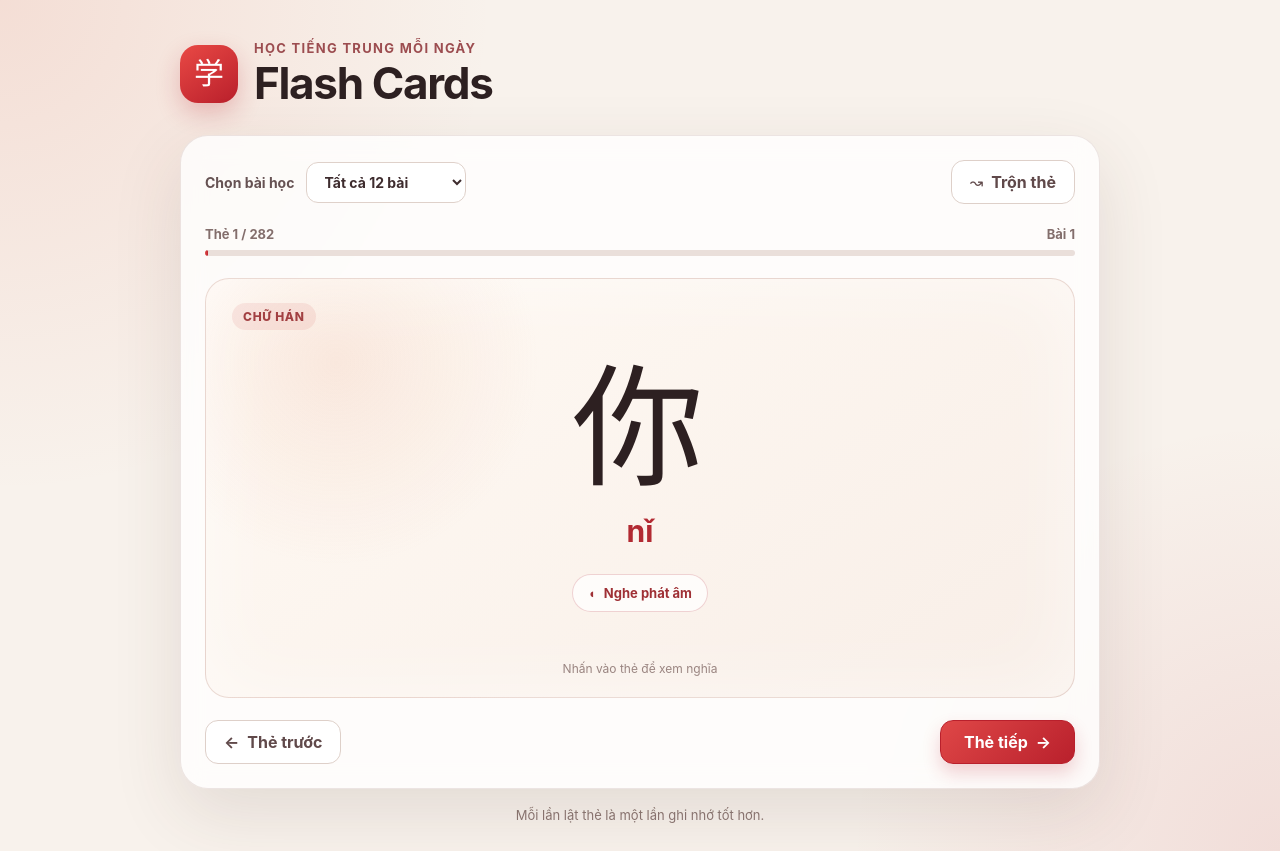
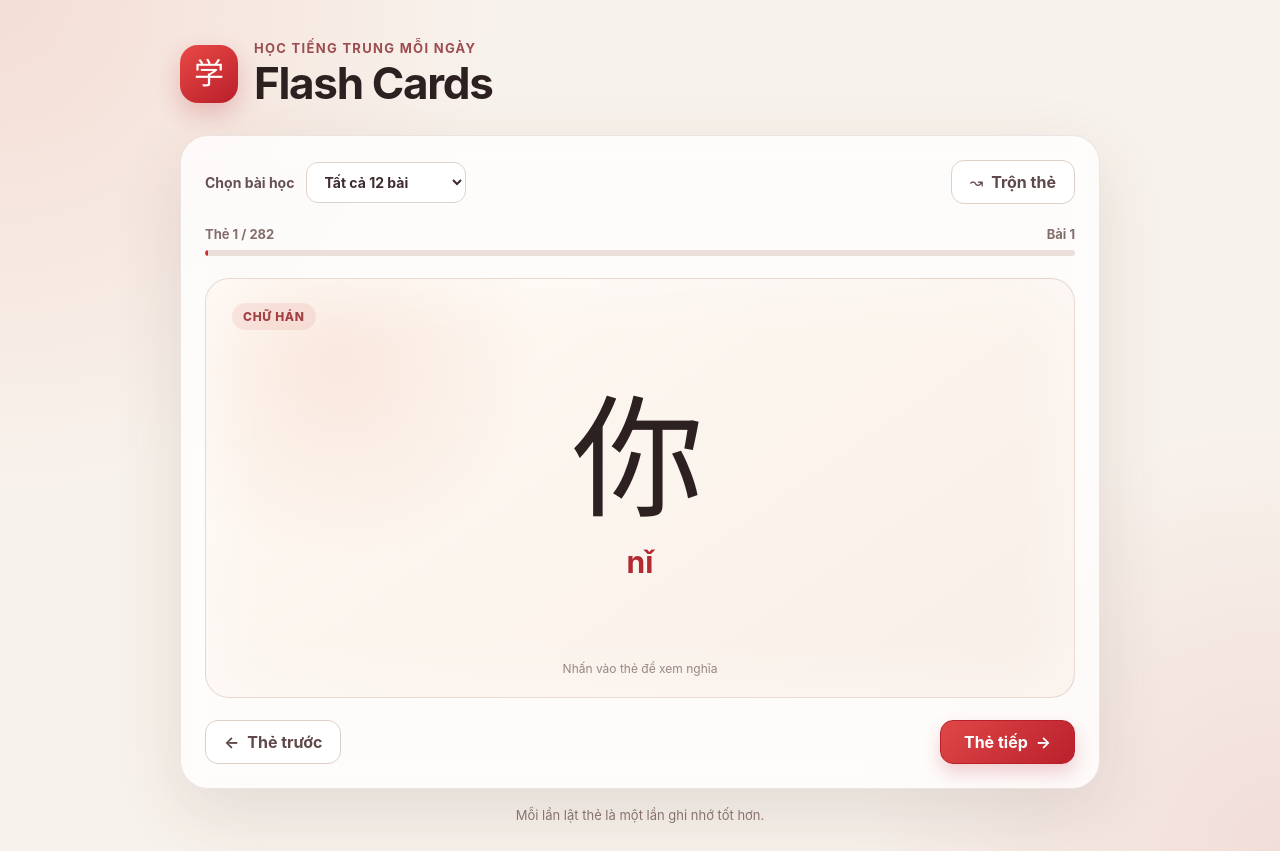
Before and after one commit to tadabngn0132/Xue-Hanyu, a React (Vite) app: page / in a window 1280 px wide. Built offline with nearby package versions, Linux system fonts and the light colour scheme.

Commit message:
Remove speak button

```diff
--- a/src/App.jsx
+++ b/src/App.jsx
@@ -77,18 +77,6 @@ function App() {
     goToCard(0)
   }
 
-  const handleSpeak = (event) => {
-    event.stopPropagation()
-
-    if (!('speechSynthesis' in window)) return
-
-    window.speechSynthesis.cancel()
-    const utterance = new SpeechSynthesisUtterance(currentWord.word)
-    utterance.lang = 'zh-CN'
-    utterance.rate = 0.8
-    window.speechSynthesis.speak(utterance)
-  }
-
   return (
     <main className="app-shell">
       <AppHeader />
@@ -112,7 +100,6 @@ function App() {
           word={currentWord}
           isFlipped={isFlipped}
           onFlip={() => setIsFlipped((flipped) => !flipped)}
-          onSpeak={handleSpeak}
         />
 
         <CardNavigation
--- a/src/components/FlashCard.jsx
+++ b/src/components/FlashCard.jsx
@@ -1,4 +1,4 @@
-function FlashCard({ word, isFlipped, onFlip, onSpeak }) {
+function FlashCard({ word, isFlipped, onFlip }) {
   const handleKeyDown = (event) => {
     if (event.key === 'Enter' || event.key === ' ') {
       event.preventDefault()
@@ -20,10 +20,6 @@ function FlashCard({ word, isFlipped, onFlip, onSpeak }) {
           <span className="card-label">Chữ Hán</span>
           <span className="hanzi">{word.word}</span>
           <span className="pinyin">{word.pinyin}</span>
-          <button className="speak-button" type="button" onClick={onSpeak}>
-            <span aria-hidden="true">◖</span>
-            Nghe phát âm
-          </button>
           <span className="flip-hint">Nhấn vào thẻ để xem nghĩa</span>
         </span>
 
--- a/src/data/words.js
+++ b/src/data/words.js
@@ -1914,9 +1914,9 @@ export const NEW_WORDS = [
     word: "快/元",
     pinyin: "kuài/yuán",
     english:
-      "units of currency in China (kuài is more colloquial, yuán is more formal)",
+      "units of currency in China (kuài is the spoken form, yuán is the written form)",
     vietnamese:
-      "đơn vị tiền tệ ở Trung Quốc (kuài là cách nói thông thường, yuán là cách nói trang trọng hơn)",
+      "đơn vị tiền tệ ở Trung Quốc (kuài là văn nói, yuán là văn viết)",
     example: "这个苹果多少钱？ (How much is this apple?)",
     lesson: 10,
   },
```
